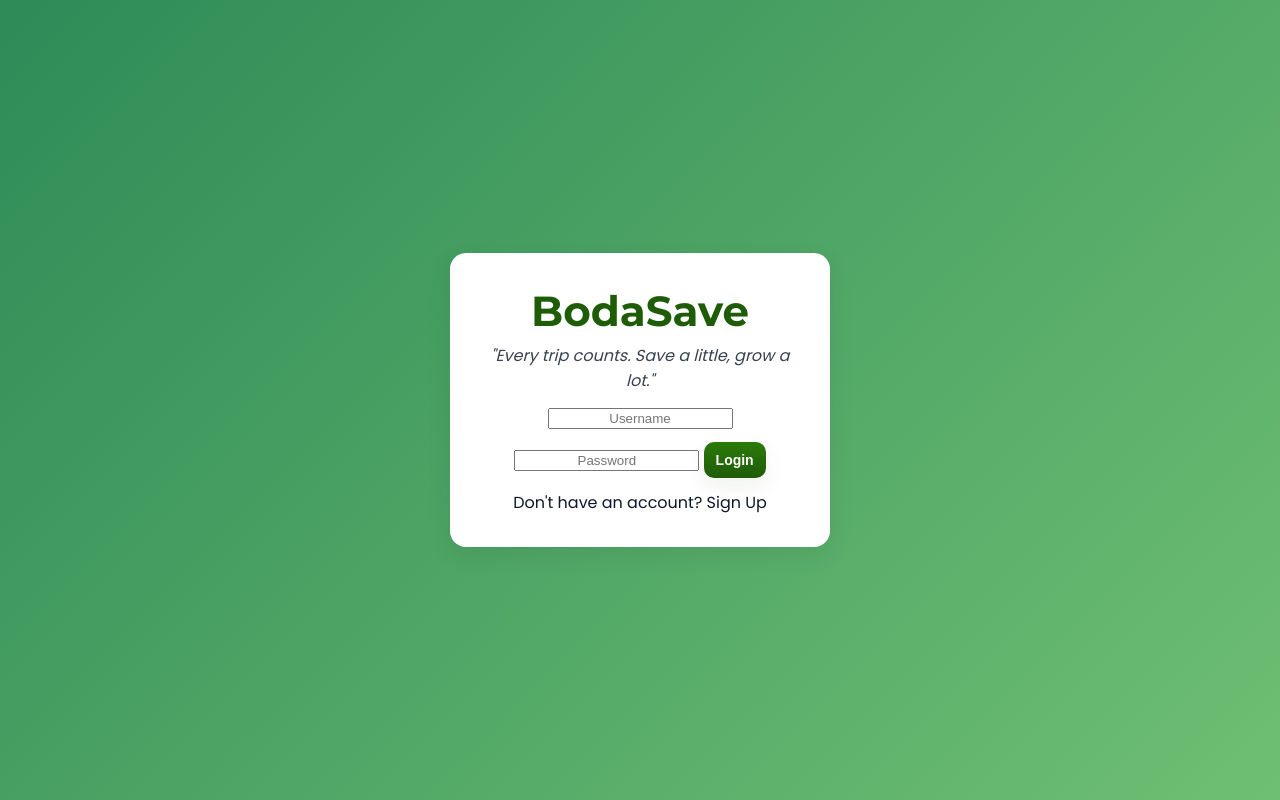
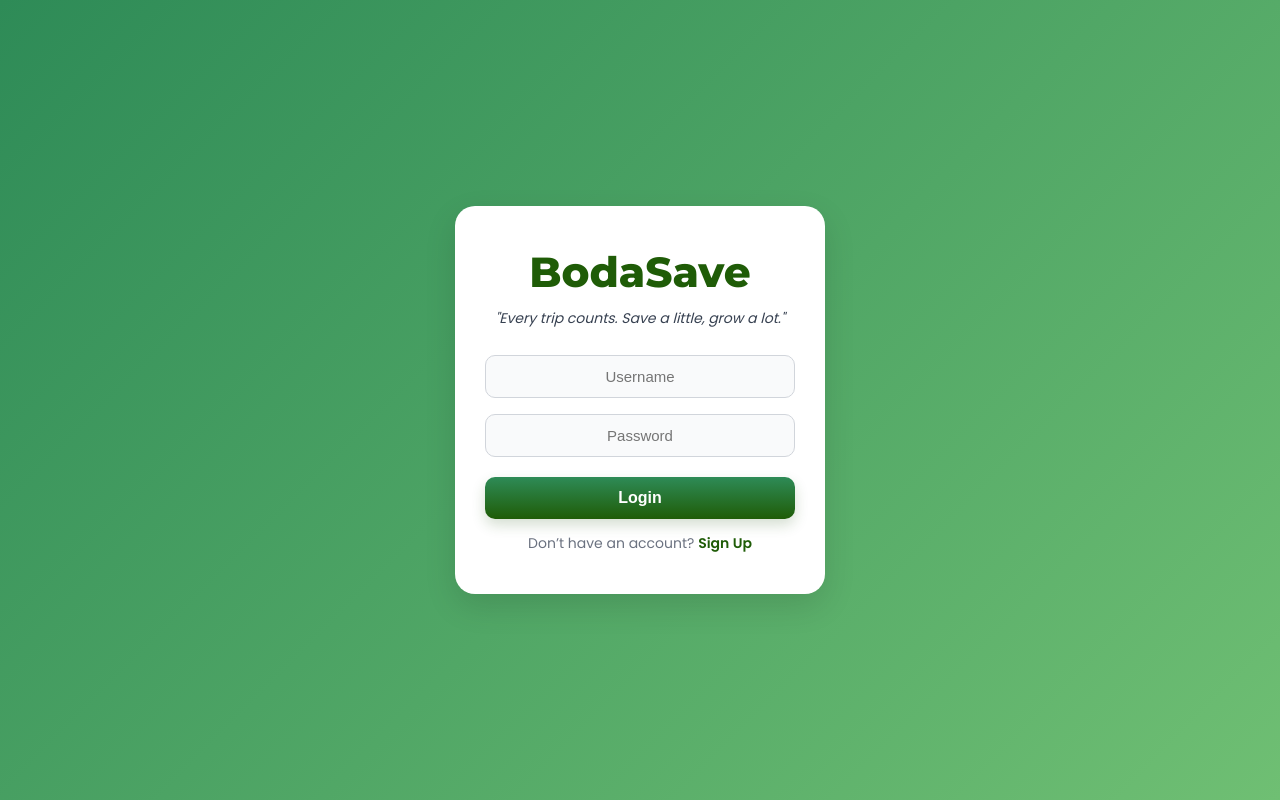
Before and after one commit to Kenyoru17/BodaSave, a plain HTML site: page index.html in a window 1280 px wide. Drawn offline with Linux system fonts and the light colour scheme.

Commit message:
index.html

```diff
--- a/index.html
+++ b/index.html
@@ -4,44 +4,157 @@
   <meta charset="utf-8" />
   <meta name="viewport" content="width=device-width,initial-scale=1" />
   <title>BodaSave · Login</title>
-  <link href="https://fonts.googleapis.com/css2?family=Montserrat:wght@700;800&family=Poppins:wght@300;400;600&display=swap" rel="stylesheet">
-  <link rel="stylesheet" href="style.css" />
+
+  <!-- Fonts -->
+  <link href="https://fonts.googleapis.com/css2?family=Montserrat:wght@700;800&family=Poppins:wght@400;500;600&display=swap" rel="stylesheet">
+
   <style>
-    /* small overrides specifically for login page to keep card centered */
-    body { background: linear-gradient(135deg,#2e8b57,#6fbf73); display:flex; align-items:center; justify-content:center; padding:24px; }
-    .auth-card { width:380px; max-width:94%; background:#fff; border-radius:16px; padding:32px; box-shadow:var(--shadow); text-align:center; }
-    .auth-card h1 { font-family:'Montserrat',sans-serif; color:var(--green-700); font-size:42px; margin:0 0 6px; }
-    .quote { color:#374151; font-style:italic; margin-bottom:12px; }
-    .auth-card input { text-align:center; }
-    .small-text { margin-top:12px; }
+    :root {
+      --green-700:#1f5c07;
+      --green-600:#2e8b57;
+      --muted:#6b7280;
+      --bg:linear-gradient(135deg,#2e8b57,#6fbf73);
+      --white:#ffffff;
+    }
+    * { box-sizing:border-box; }
+
+    body {
+      margin:0;
+      height:100vh;
+      background:var(--bg);
+      display:flex;
+      align-items:center;
+      justify-content:center;
+      font-family:'Poppins', sans-serif;
+      color:#0f172a;
+    }
+
+    .card {
+      width:370px;
+      background:var(--white);
+      border-radius:20px;
+      padding:40px 30px;
+      box-shadow:0 12px 32px rgba(0,0,0,0.12);
+      text-align:center;
+      transition:all .3s ease;
+    }
+
+    .brand h1 {
+      margin:0;
+      font-family:'Montserrat',sans-serif;
+      font-weight:800;
+      font-size:42px;
+      color:var(--green-700);
+    }
+
+    .lead-quote {
+      margin:10px 0 18px;
+      color:#374151;
+      font-size:14px;
+      font-style:italic;
+    }
+
+    input {
+      width:100%;
+      padding:12px 14px;
+      margin:8px 0;
+      border:1px solid #d1d5db;
+      border-radius:10px;
+      font-size:15px;
+      text-align:center;
+      background:#f9fafb;
+      transition:border-color 0.2s, box-shadow 0.2s;
+    }
+
+    input:focus {
+      outline:none;
+      border-color:var(--green-600);
+      box-shadow:0 0 0 3px rgba(46,139,87,0.2);
+    }
+
+    .btn {
+      width:100%;
+      padding:12px;
+      border:none;
+      border-radius:10px;
+      margin-top:12px;
+      font-weight:600;
+      font-size:16px;
+      cursor:pointer;
+      transition:background 0.3s ease;
+    }
+
+    .btn.primary {
+      background:linear-gradient(180deg,var(--green-600),var(--green-700));
+      color:white;
+      box-shadow:0 6px 14px rgba(39,91,24,0.2);
+    }
+
+    .btn.primary:hover {
+      background:linear-gradient(180deg,#308f5c,#236a42);
+    }
+
+    .btn.ghost {
+      background:transparent;
+      border:1px solid #ccc;
+      color:#111;
+    }
+
+    .small-text {
+      margin-top:14px;
+      font-size:14px;
+      color:var(--muted);
+    }
+
+    .small-text a {
+      color:var(--green-700);
+      font-weight:600;
+      text-decoration:none;
+    }
+
+    .small-text a:hover {
+      text-decoration:underline;
+    }
+
     .hidden { display:none; }
+
+    @media(max-width:420px){
+      .card { width:90%; padding:30px 20px; }
+      .brand h1 { font-size:36px; }
+    }
   </style>
 </head>
 <body>
-  <div class="auth-card" id="loginCard">
-    <h1>BodaSave</h1>
-    <div class="quote">"Every trip counts. Save a little, grow a lot."</div>
 
-    <input id="loginUsername" type="text" placeholder="Username" />
-    <input id="loginPassword" type="password" placeholder="Password" />
-    <button id="loginBtn" class="btn primary" style="margin-top:12px;">Login</button>
+  <!-- LOGIN CARD -->
+  <div class="card" id="loginCard">
+    <div class="brand">
+      <h1>BodaSave</h1>
+      <div class="lead-quote">"Every trip counts. Save a little, grow a lot."</div>
+    </div>
 
-    <div class="small-text">Don't have an account? <a href="#" id="openSignup">Sign Up</a></div>
+    <input id="loginUsername" type="text" placeholder="Username" autocomplete="username">
+    <input id="loginPassword" type="password" placeholder="Password" autocomplete="current-password">
+    <button id="loginBtn" class="btn primary">Login</button>
+
+    <div class="small-text">Don’t have an account? <a href="#" id="openSignup">Sign Up</a></div>
   </div>
 
-  <!-- Signup card (hidden by default) -->
-  <div class="auth-card hidden" id="signupCard" style="margin-left:16px">
-    <h1 style="font-size:28px">Create Account</h1>
-    <div class="quote">Start saving today — one trip at a time.</div>
+  <!-- SIGNUP CARD -->
+  <div class="card hidden" id="signupCard">
+    <div class="brand">
+      <h1>Create Account</h1>
+      <div class="lead-quote">Start saving today — one trip at a time.</div>
+    </div>
 
-    <input id="fullName" type="text" placeholder="Full name" />
-    <input id="signupUsername" type="text" placeholder="Choose a username" />
-    <input id="phoneNumber" type="tel" placeholder="Phone number (optional)" />
-    <input id="stageName" type="text" placeholder="Stage / SACCO (optional)" />
-    <input id="signupPassword" type="password" placeholder="Choose a password" />
+    <input id="fullName" type="text" placeholder="Full name">
+    <input id="signupUsername" type="text" placeholder="Choose a username">
+    <input id="phoneNumber" type="tel" placeholder="Phone number (optional)">
+    <input id="stageName" type="text" placeholder="Stage / SACCO (optional)">
+    <input id="signupPassword" type="password" placeholder="Choose a password">
 
-    <button id="signupBtn" class="btn primary" style="margin-top:12px;">Create Account</button>
-    <button id="cancelSignup" class="btn ghost" style="margin-top:8px;">Back to Login</button>
+    <button id="signupBtn" class="btn primary">Create Account</button>
+    <button id="cancelSignup" class="btn ghost">Back to Login</button>
   </div>
 
   <script src="script.js" defer></script>
```
